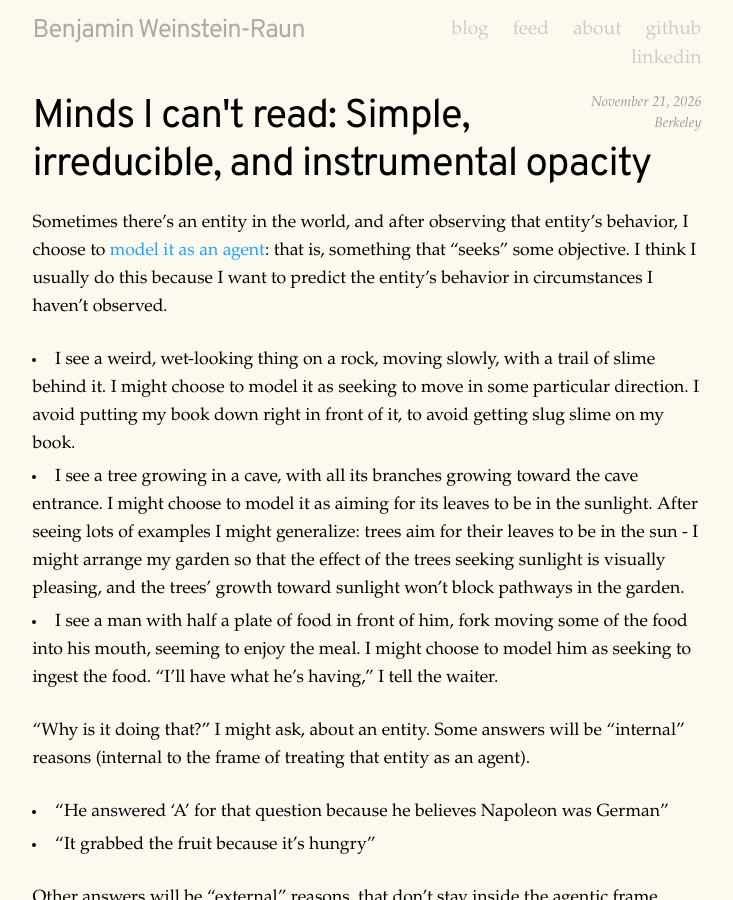
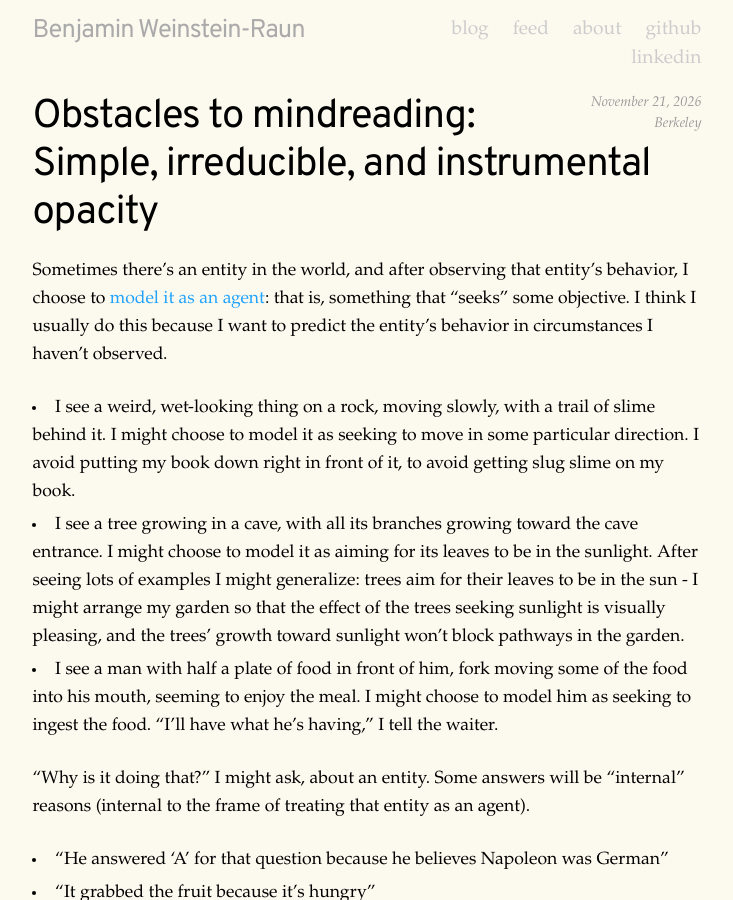
Before and after one commit to benwr/benwr.github.io, a Jekyll site: the page built from _posts/2026-11-21-obstacles-to-mindreading.md, in a window 1280 px wide and 900 px high. Shown: the whole window, without its empty margins (273-1006 px from the left). Built offline with Jekyll 4.4.1, drawn with Linux system fonts in a browser that asks for light colours; some web fonts are replaced.

Commit message:
Retitle opacity post to "Obstacles to mindreading", matching LessWrong
Co-Authored-By: Claude Opus 5.5 <noreply@anthropic.com>

```diff
--- a/_posts/2026-11-21-minds-i-cant-read.md
+++ b/_posts/2026-11-21-obstacles-to-mindreading.md
@@ -1,6 +1,6 @@
 ---
 layout: post
-title: "Minds I can't read: Simple, irreducible, and instrumental opacity"
+title: "Obstacles to mindreading: Simple, irreducible, and instrumental opacity"
 date: November 21, 2026
 location: Berkeley
 ---
@@ -62,4 +62,4 @@ Different kinds of opacity suggest different remedies: To resolve simple opacity
 
 _Thanks to Rafe Kennedy for labeling "internal" and "external" whys, Jeremy Schlatter for the example of poker players "protecting range", John Salvatier for help thinking about the taxonomy and terminology, and various AIs (Claude Fable 5.2, GPT-6.2 Astra, Gemini 4 Carbon) for feedback on the essay._
 
-*You can discuss this post on [LessWrong](https://www.lesswrong.com/posts/3znHBDGQWBjhWEKcQ/minds-i-can-t-read-simple-irreducible-and-instrumental).*
+*You can discuss this post on [LessWrong](https://www.lesswrong.com/posts/3znHBDGQWBjhWEKcQ/obstacles-to-mindreading-simple-irreducible-and-instrumental).*
```
